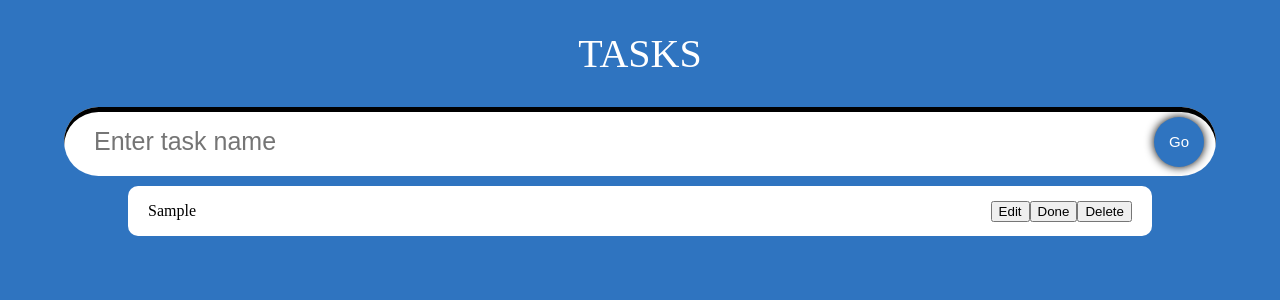
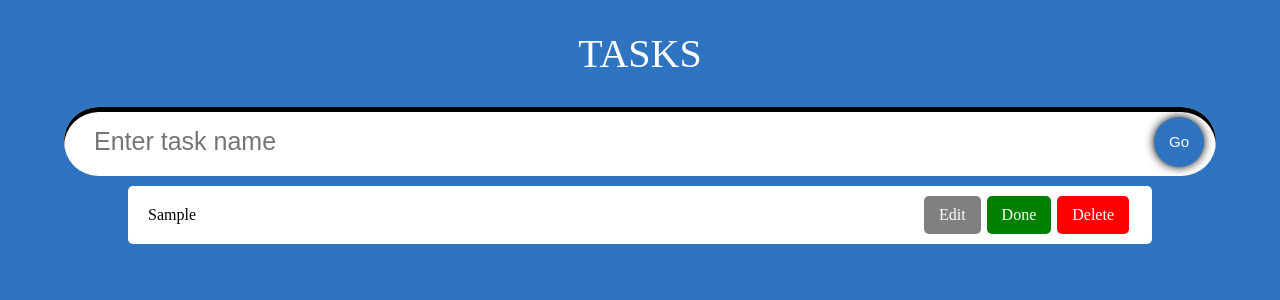
Before and after one commit to khairuljf/react-typescript, a React (Create React App) app: page / in a window 1280 px wide. Both pictures are taken after typing "Sample" into the empty fields and a click on the button "Go". Shown: the top 300 px of the page. Built offline with nearby package versions, Linux system fonts and the light colour scheme; a web font is replaced by a local one.

Commit message:
edit option done

```diff
--- a/src/component/SingleTodo.tsx
+++ b/src/component/SingleTodo.tsx
@@ -1,4 +1,4 @@
-import React from 'react'
+import React, { useState } from 'react'
 import {TodosType} from  '../todosType';
 import './style.css';
 
@@ -13,6 +13,9 @@ interface props{
 }
 
 const SingleTodo:React.FC<props> = ({item, setTodos, todos}) => {
+
+  const [edit, setEdit] = useState<boolean>(false);
+  const [editTodo, setEditTodo] = useState<string>(item.todo);
 
 
     const handleDelete = (id:string)=>{
@@ -29,19 +32,48 @@ const SingleTodo:React.FC<props> = ({item, setTodos, todos}) => {
          }))
     }
 
+    const handleEdit = (e: React.FormEvent, id:string) => {
+        e.preventDefault();
+        setTodos(
+          todos.map((todo) => (todo.id === id ? { ...todo, todo: editTodo } : todo))
+        );
+        setEdit(false);
+      };
+
 
   return (
     <div className='single-todo'>
-           <div className='item-content'>
+        <form   onSubmit={(e) => handleEdit(e, item.id)}>
 
-            {item.isDone ? <p><del>{item.todo}</del></p> : <p>{item.todo}</p>}
+        <div className='item-content'>
 
-           </div>
-           <div className='item-actions'>
-                <button>Edit</button>
-                <button  onClick={()=>handleStatus(item.id)}>Done</button>
-                <button  onClick={()=>handleDelete(item.id)} >Delete</button>
-           </div>
+        {
+
+        edit ? (
+            <input
+              value={editTodo}
+              onChange={(e) => setEditTodo(e.target.value)}
+              className="todo-edit"
+            />
+          ) : item.isDone ? (
+            <s className="todo-done">{item.todo}</s>
+          ) : (
+            <span className="todo-notdone">{item.todo}</span>
+          )}
+
+        </div>
+        <div className='item-actions'>
+            <span className="edit" onClick={() => {
+              if (!edit && !item.isDone) {
+                  setEdit(!edit);
+                }
+              }}>Edit</span>
+            <span className="done"  onClick={()=>handleStatus(item.id)}>Done</span>
+            <span  className="delete" onClick={()=>handleDelete(item.id)} >Delete</span>
+        </div>
+
+        </form>
+
 
     </div>
   )
--- a/src/component/style.css
+++ b/src/component/style.css
@@ -51,16 +51,18 @@
 
 }
 
-.todos .single-todo{
+.todos .single-todo form{
     display: flex;
     background: #fff;
     margin: 10px 0;
-    padding: 0 20px;
-    border-radius: 10px;
+    padding: 10px 20px;
+    border-radius: 5px;
 }
 
 .todos .single-todo .item-content{
     width: 70%;
+    display: flex;
+    align-items: center;
 }
 .todos .single-todo .item-actions{
     width: 30%;
@@ -68,3 +70,35 @@
     align-items: center;
     justify-content: end;
 }
+
+.item-actions span {
+    padding: 10px 15px;
+    background: #eeee;
+    margin: 0 3px;
+    border-radius: 5px;
+    cursor: pointer;
+}
+
+input.todo-edit {
+    height: 80%;
+border: 2px solid gray;
+padding: 0 12px;
+border-radius: 5px;
+max-width: 300px;
+width: 100%;
+}
+
+span.edit{
+    background: gray;
+    color:#fff
+}
+
+span.done{
+    background: green;
+    color:#fff
+}
+
+span.delete{
+    background: red;
+    color:#fff
+}
```
